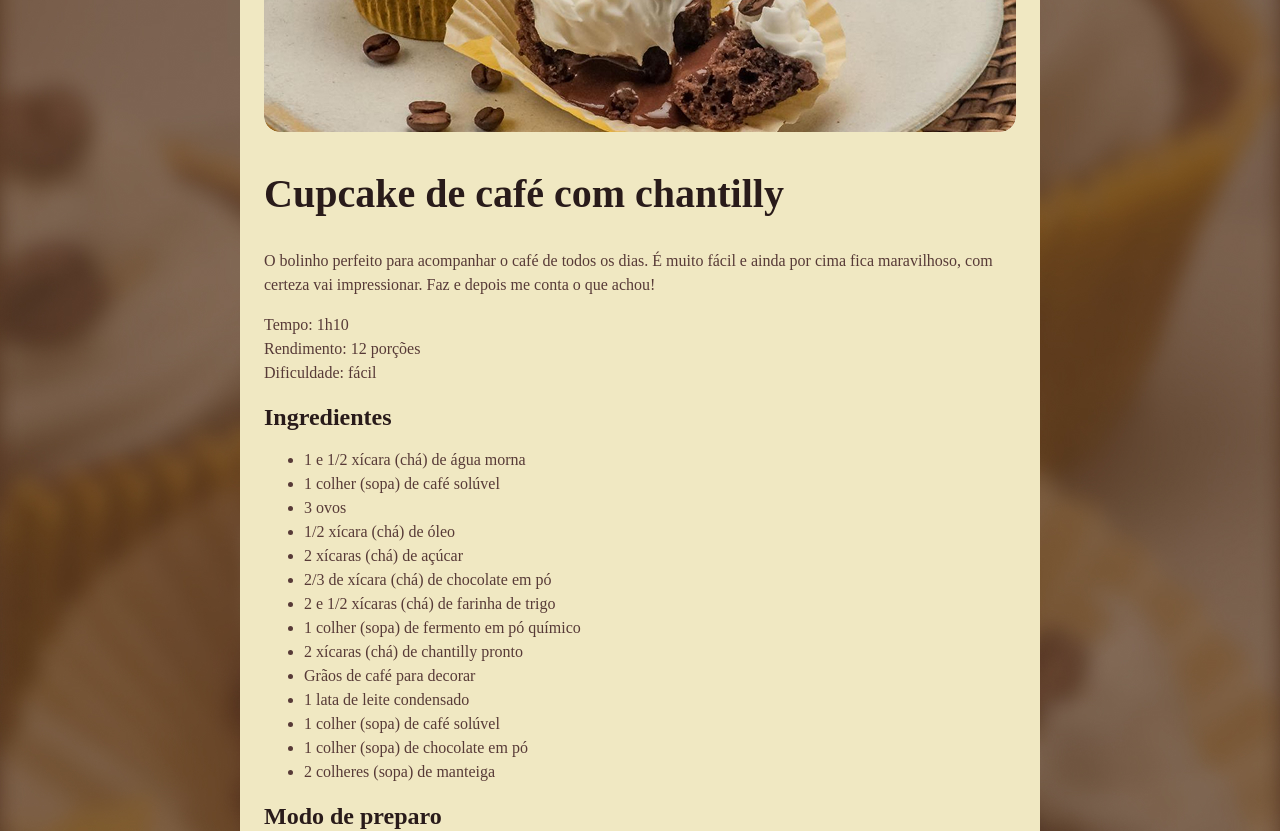
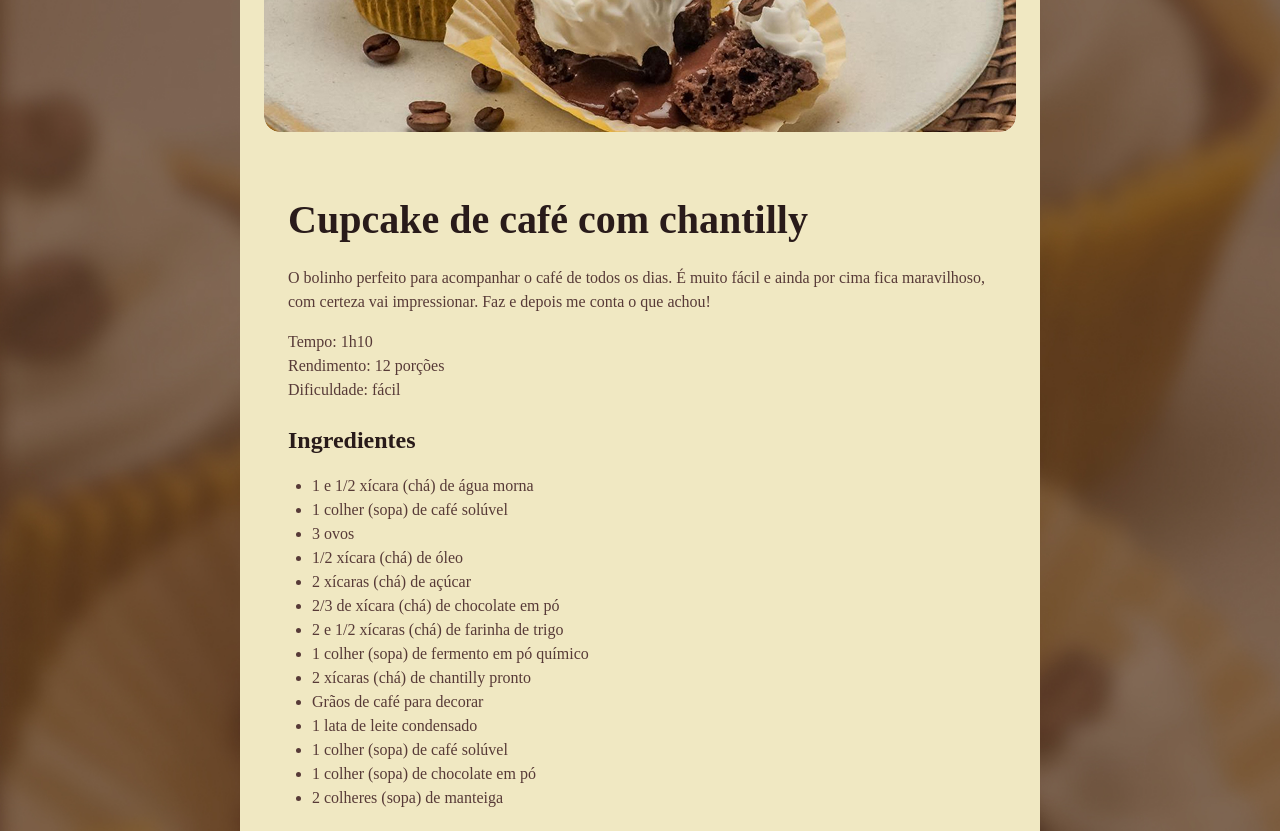
Before and after one commit to samuelfaustinosilva/projeto-pagina-de-receitas, a plain HTML site: page index.html in a window 1280 px wide. Shown: the part 340-1171 px from the top of the page. Drawn offline with Linux system fonts and the light colour scheme.

Commit message:
personalizando espaço

```diff
--- a/style.css
+++ b/style.css
@@ -27,9 +27,24 @@ img {
     border-radius: 16px;
 }
 
+main {
+
+    padding: 24px;
+}
+
+section + section {
+
+    margin-top: 12px;
+}
+
+#about p + p {
+
+    margin-top: 12px;
+}
 h1 {
     line-height: 140%;
     font-size: 40px;
+    margin-bottom: 4px;
 }
 
 h2 {
@@ -39,4 +54,11 @@ h2 {
 h1, h2 {
 
     color: #291B1A;
+    margin-bottom: 4px;
+    line-height: 150%;
 }
+
+ul {
+
+    padding-left: 24px;
+}
```
